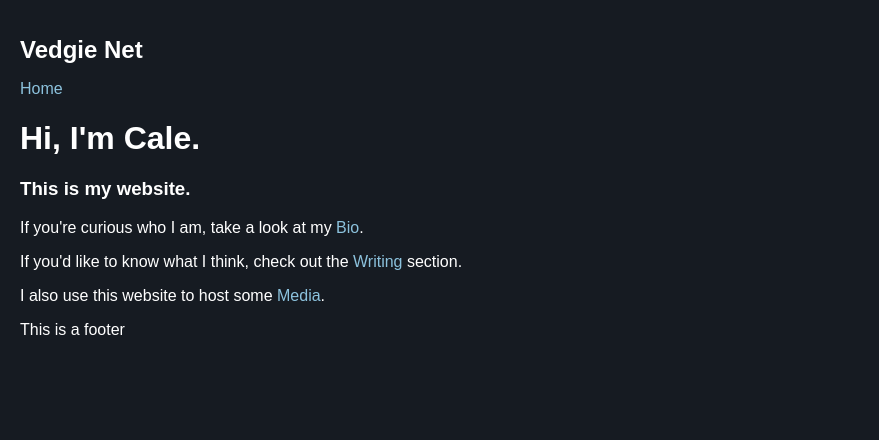
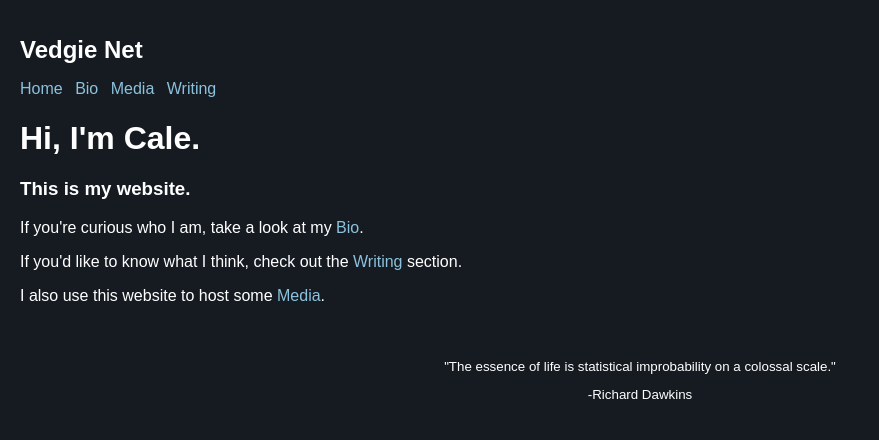
Before and after one commit to calepayson/vedgie, a FastAPI app: page / in a window 1280 px wide. Shown: the top 440 px of the page, without its empty margins (0-879 px from the left). Run offline with FastAPI, Linux system fonts and the light colour scheme.

Commit message:
Basic structure of the website pages

```diff
--- a/app/main.py
+++ b/app/main.py
@@ -15,3 +15,15 @@ templates = Jinja2Templates(directory="templates")
 @app.get("/", response_class=HTMLResponse)
 def read_home(request: Request):
     return templates.TemplateResponse(request=request, name="home_content.html")
+
+@app.get("/bio", response_class=HTMLResponse)
+def read_bio(request: Request):
+    return templates.TemplateResponse(request=request, name="bio_content.html")
+
+@app.get("/media", response_class=HTMLResponse)
+def read_media(request: Request):
+    return templates.TemplateResponse(request=request, name="media_content.html")
+
+@app.get("/writing", response_class=HTMLResponse)
+def read_writing(request: Request):
+    return templates.TemplateResponse(request=request, name="writing_content.html")
--- a/static/style.css
+++ b/static/style.css
@@ -17,6 +17,10 @@ a {
     text-decoration: none;
 }
 
+nav a {
+    margin-right: 8px;
+}
+
 a:hover {
     text-decoration: underline;
 }
@@ -28,3 +32,8 @@ a:hover {
 .title:hover {
     text-decoration: none;
 }
+
+footer {
+    padding: 25px;
+    text-align: center;
+}
--- a/templates/footer.html
+++ b/templates/footer.html
@@ -1,3 +1,6 @@
 <footer>
-    <p>This is a footer</p>
+    <small>
+    <p>"The essence of life is statistical improbability on a colossal scale."</p>
+    <p>-Richard Dawkins</p>
+    </small>
 </footer>
--- a/templates/header.html
+++ b/templates/header.html
@@ -1,4 +1,11 @@
 <header>
     <a class="title" href="/"><h1>Vedgie Net</h1></a>
-    <nav><p><a href="/">Home</a></p></nav>
+    <nav>
+        <p>
+        <a href="/">Home</a>
+        <a href="/bio">Bio</a>
+        <a href="/media">Media</a>
+        <a href="/writing">Writing</a>
+        </p>
+    </nav>
 </header>
--- a/templates/home_content.html
+++ b/templates/home_content.html
@@ -3,8 +3,8 @@
 <main>
     <h1>Hi, I'm Cale.</h1>
     <h3>This is my website.</h3>
-    <p>If you're curious who I am, take a look at my <a>Bio</a>.</p>
-    <p>If you'd like to know what I think, check out the <a>Writing</a> section.</p>
-    <p>I also use this website to host some <a>Media</a>.</p>
+    <p>If you're curious who I am, take a look at my <a href="/bio">Bio</a>.</p>
+    <p>If you'd like to know what I think, check out the <a href="/writing">Writing</a> section.</p>
+    <p>I also use this website to host some <a href="/media">Media</a>.</p>
 </main>
 {% endblock %}
```
Also changed, not shown: templates/bio_content.html (added, +10 -0 lines), templates/media_content.html (added, +10 -0 lines), templates/writing_content.html (added, +10 -0 lines), tests/test_main.py (+59 -13 lines).
